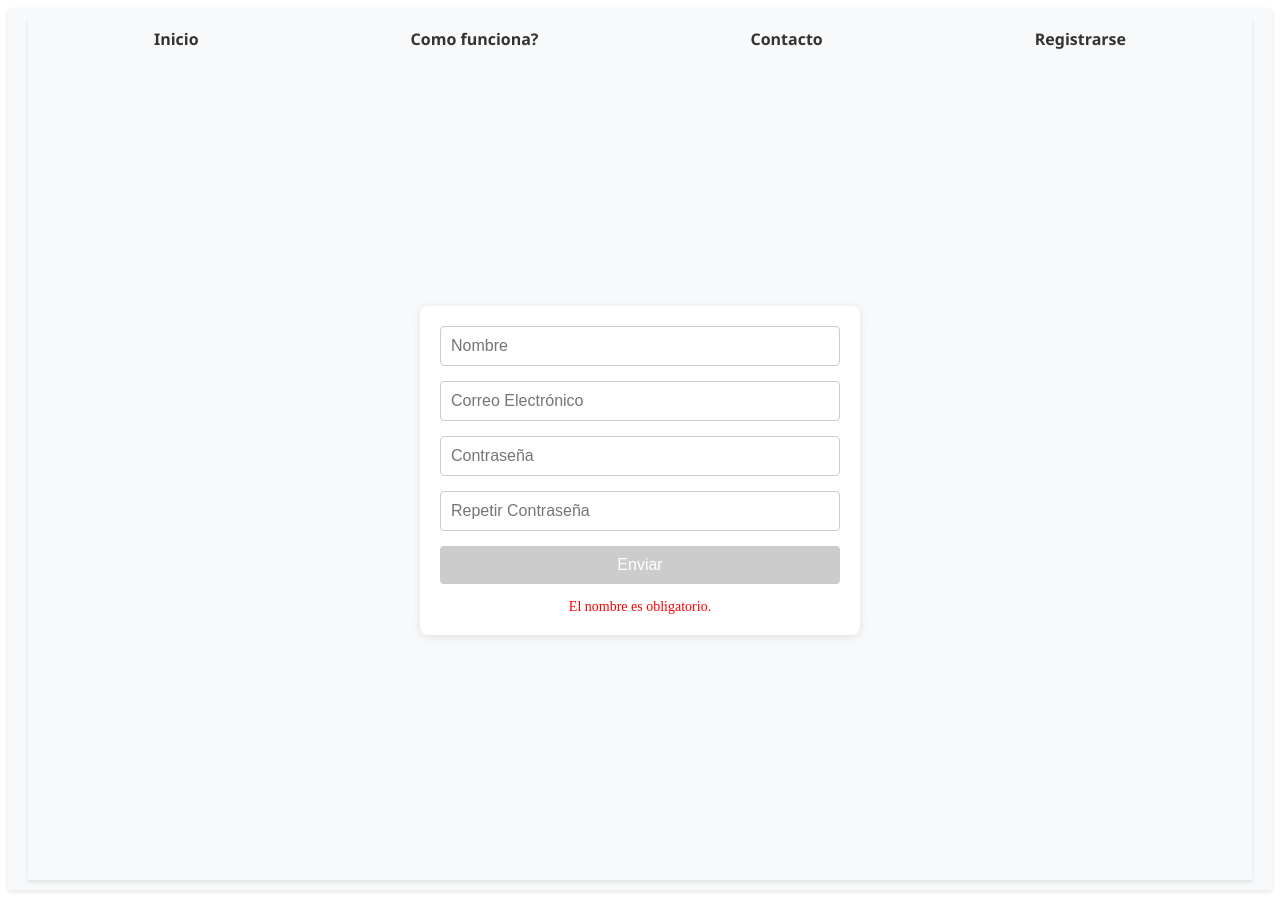
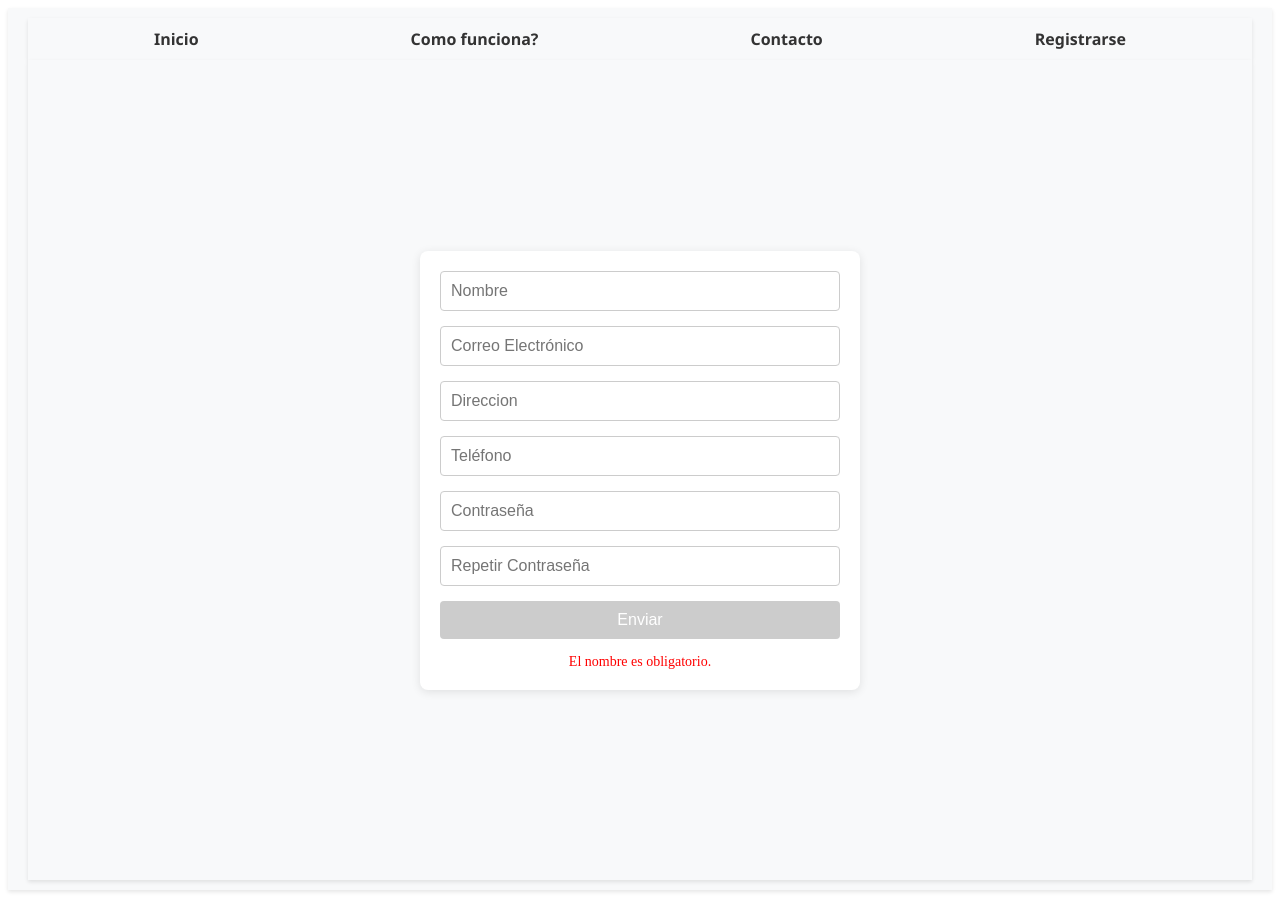
Before and after one commit to AgustinErimbaue/CarePro2-app, a React (Vite) app: page /Registro in a window 1280 px wide. Built offline with nearby package versions, Linux system fonts and the light colour scheme.

Commit message:
se agregan input faltates en el componente register, se completa authSlice

```diff
--- a/src/components/Registro/Registro.css
+++ b/src/components/Registro/Registro.css
@@ -19,7 +19,8 @@
 
   input[type="text"],
   input[type="email"],
-  input[type="password"] {
+  input[type="password"],
+  input[type="number"] {
     padding: 10px;
     border: 1px solid #ccc;
     border-radius: 4px;
--- a/src/components/Registro/Registro.jsx
+++ b/src/components/Registro/Registro.jsx
@@ -13,6 +13,8 @@ const Registro = () => {
     email: "",
     password: "",
     repeatPassword: "",
+    phoneNumber: null,
+    address: "",
   });
 
   const [btnDisabled, setBtnDisabled] = useState(true);
@@ -23,6 +25,8 @@ const Registro = () => {
     email: "",
     password: "",
     repeatPassword: "",
+    phoneNumer: null,
+    address: "",
   };
 
   const validateForm = () => {
@@ -40,6 +44,12 @@ const Registro = () => {
       setBtnDisabled(true);
     } else if (!data.password) {
       setMessage("La contraseña es obligatoria.");
+      setBtnDisabled(true);
+    } else if (!data.address) {
+      setMessage("La direccion es obligatoria.");
+      setBtnDisabled(true);
+    } else if (!data.phoneNumber) {
+      setMessage("el numero de telefono es obligatorio.");
       setBtnDisabled(true);
     } else if (data.password.length < 6) {
       setMessage("La contraseña debe tener al menos 6 caracteres.");
@@ -93,6 +103,21 @@ const Registro = () => {
           onChange={handleInputChange}
         />
         <input
+          type="text"
+          placeholder="Direccion"
+          name="address"
+          value={data.address}
+          onChange={handleInputChange}
+        />
+        <input
+          type="number"
+          placeholder="Teléfono"
+          value={data.phoneNumber}
+          name="phoneNumber"
+          onChange={handleInputChange}
+        />
+
+        <input
           type="password"
           placeholder="Contraseña"
           value={data.password}
--- a/src/features/auth/authService.js
+++ b/src/features/auth/authService.js
@@ -2,7 +2,7 @@ import axios from "axios";
 const API_URL = "http://localhost:8080";
 
 const register = async (userData) => {
-  const res = await axios.post(`${API_URL}/users`, userData);
+  const res = await axios.post(`${API_URL}/users/`, userData);
   return res.data;
 };
 
--- a/src/features/auth/authSlice.js
+++ b/src/features/auth/authSlice.js
@@ -1,12 +1,17 @@
 import { createAsyncThunk, createSlice } from "@reduxjs/toolkit";
+import authService from "./authService";
 
 const initialState = {
   user: null,
-  token: "",
+  token: null,
 };
 
 export const register = createAsyncThunk("auth/register", async (user) => {
-  console.log(user);
+  try {
+    return await authService.register(user);
+  } catch (error) {
+    console.error(error);
+  }
 });
 
 export const authSlice = createSlice({
```
